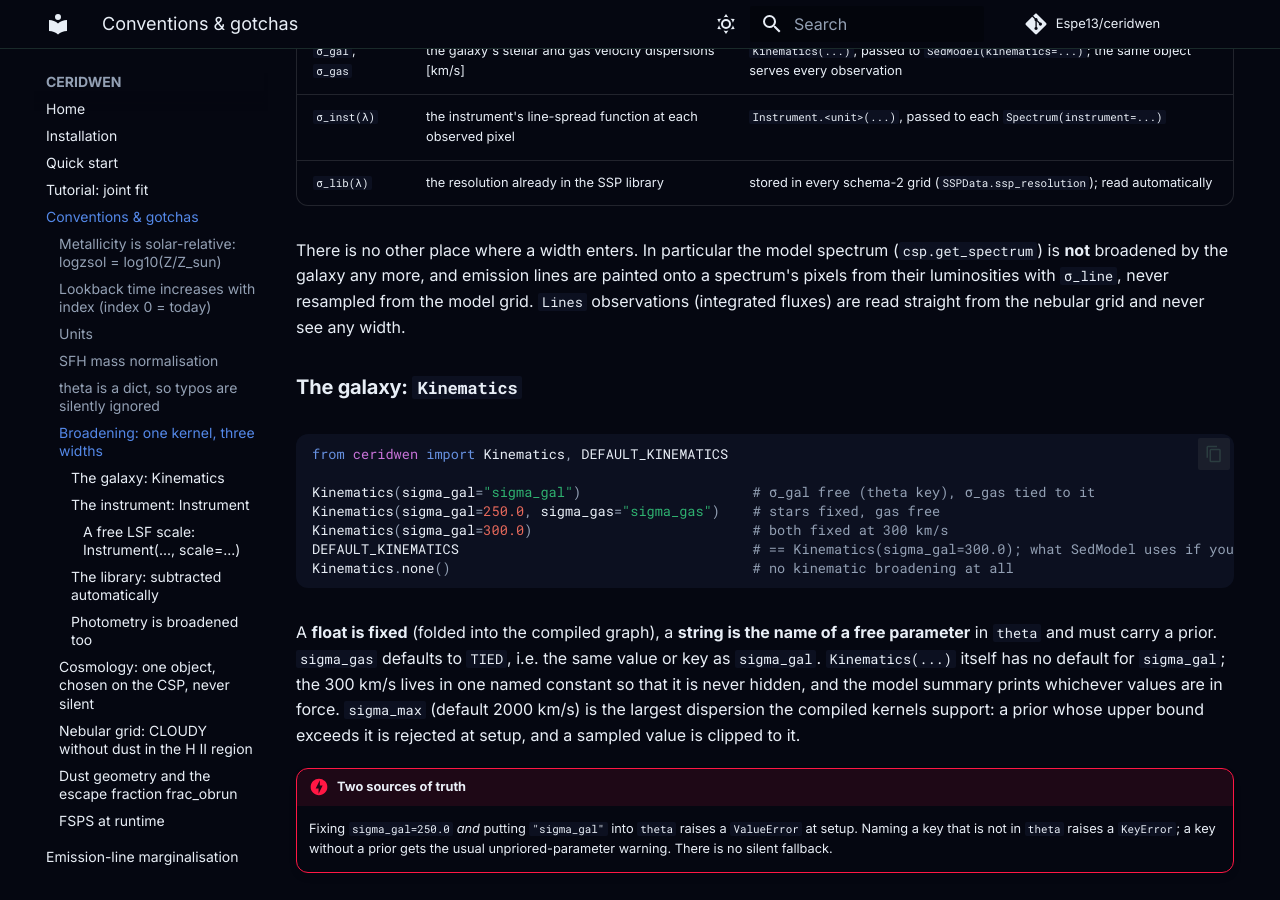
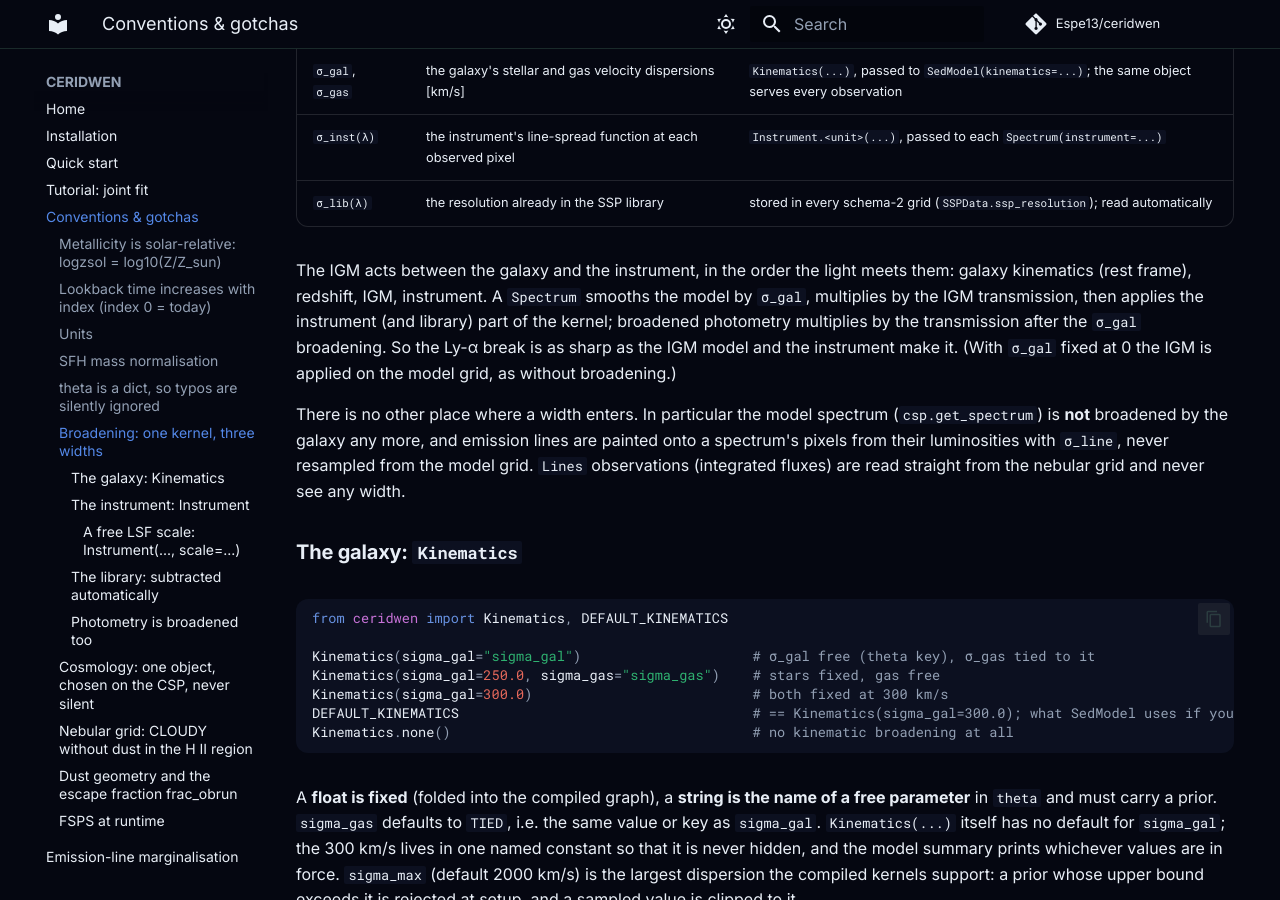
Before and after one commit to Espe13/ceridwen, an MkDocs documentation site: the page built from docs/conventions.md, in a window 1280 px wide and 900 px high, scrolled down 2469 px. Built offline with MkDocs 1.6.1 and Material for MkDocs 9.7.7, drawn with Linux system fonts in a browser that asks for light colours; comment, search, counter and statistics services are not loaded; some of the changed text lies outside the part shown.

Commit message:
B1-006/B1-018/B1-027: docs, GOTCHAS 23, CHANGES (Unreleased)
conventions: the IGM between galaxy kernel and instrument; line fluxes take
the profile-averaged IGM. tutorial: Lines under the IGM. GOTCHAS 23: energy
balance with lines, Ly-alpha line flux, IGM after sigma_gal. CHANGES:
Unreleased entries for B1-006, B1-018, B1-027, B1-013/B1-012/P1-011.

Co-Authored-By: Claude Opus 5.5 (1M context) <noreply@anthropic.com>

```diff
--- a/docs/conventions.md
+++ b/docs/conventions.md
@@ -51,7 +51,7 @@ safe".
 | `csp.get_spectrum(theta)` (model grid) | rest-frame L_ν in L☉ Hz⁻¹ per M☉ (no mass, distance or IGM) |
 | `Spectrum` predictions (`model.predict`) | observed-frame F_ν in erg s⁻¹ cm⁻² Hz⁻¹ (cgs; × 1e32 for nJy), only with a redshift or `lumdist_mpc` in force |
 | Broadband fluxes | AB maggies |
-| Emission-line fluxes | erg s⁻¹ cm⁻² |
+| Emission-line fluxes | erg s⁻¹ cm⁻², observed frame; with an IGM, its transmission averaged over the line's profile on the model grid |
 | Marginalised line fluxes (`marginalize_elines=True`: `/elines` in the result, `extras["elines"]`) | erg s⁻¹ cm⁻², observed frame, IGM-transmitted at the line, **not** divided by the spectrum calibration; lines named as in `$SPS_HOME/data/emlines_info.dat`, vacuum rest-frame Å |
 | Stellar mass | `logmass` = log10(M⋆/M☉) |
 
@@ -96,6 +96,13 @@ The three widths live in three different places, and each is set exactly once:
 | `σ_gal`, `σ_gas` | the galaxy's stellar and gas velocity dispersions [km/s] | `Kinematics(...)`, passed to `SedModel(kinematics=...)`; the same object serves every observation |
 | `σ_inst(λ)` | the instrument's line-spread function at each observed pixel | `Instrument.<unit>(...)`, passed to each `Spectrum(instrument=...)` |
 | `σ_lib(λ)` | the resolution already in the SSP library | stored in every schema-2 grid (`SSPData.ssp_resolution`); read automatically |
+
+The IGM acts between the galaxy and the instrument, in the order the light meets them:
+galaxy kinematics (rest frame), redshift, IGM, instrument. A `Spectrum` smooths the model by
+`σ_gal`, multiplies by the IGM transmission, then applies the instrument (and library) part of
+the kernel; broadened photometry multiplies by the transmission after the `σ_gal` broadening.
+So the Ly-α break is as sharp as the IGM model and the instrument make it. (With `σ_gal` fixed
+at 0 the IGM is applied on the model grid, as without broadening.)
 
 There is no other place where a width enters. In particular the model spectrum
 (`csp.get_spectrum`) is **not** broadened by the galaxy any more, and emission
```
Also changed, not shown: CHANGES_sept2026.md (+31 -0 lines), GOTCHAS.md (+15 -0 lines), docs/tutorial.md (+3 -2 lines).
